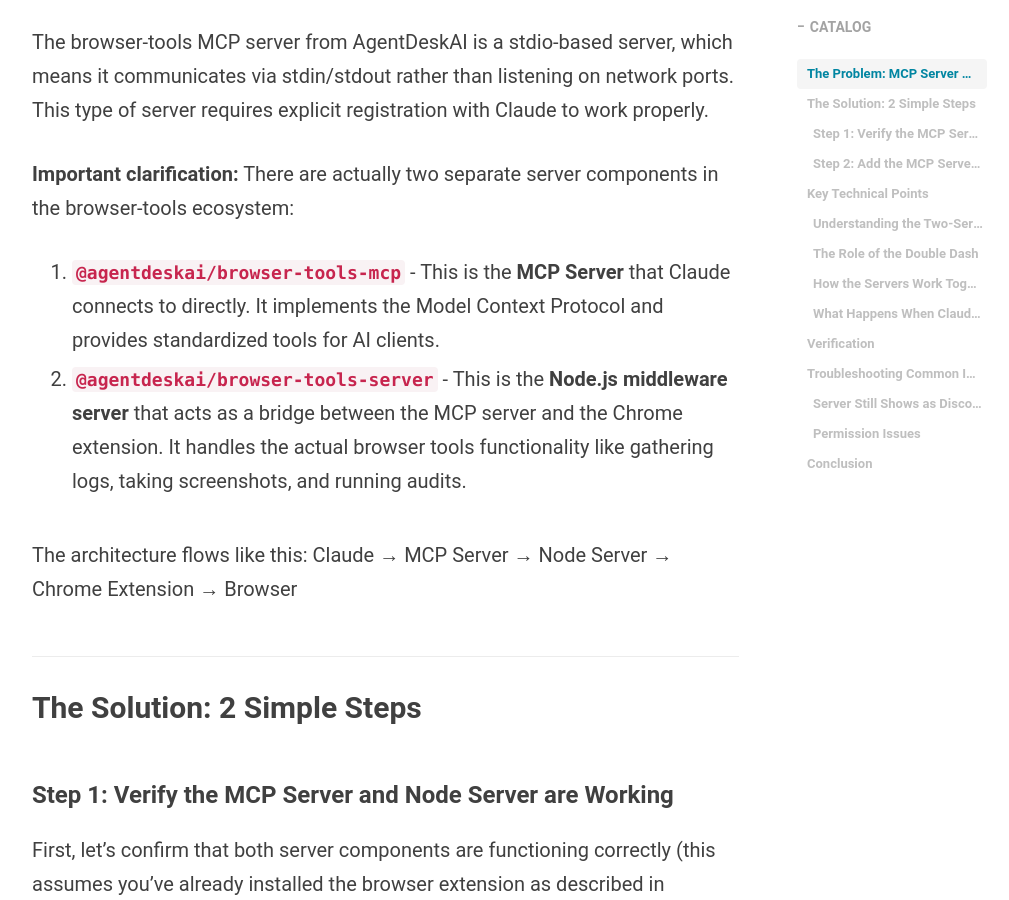
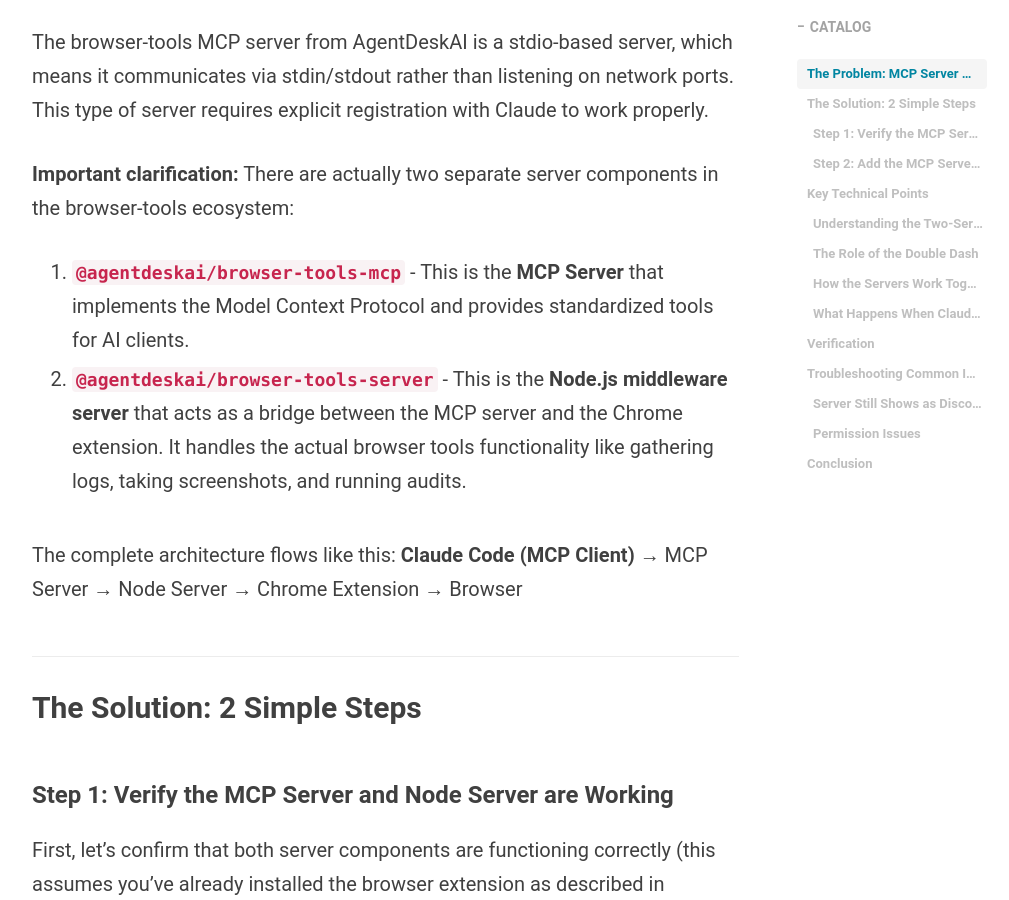
Before and after one commit to augchan42/augchan42.github.io, a Jekyll site: the page built from _posts/2025-08-02-configuring-browser-tools-mcp-claude-code.md, in a window 1280 px wide and 900 px high, scrolled down 1484 px. Shown: the whole window, without its empty margins (233-1242 px from the left). Built offline with Jekyll 4.4.1, drawn with Linux system fonts in a browser that asks for light colours; nearby versions of some CDN libraries; some web fonts are replaced; comment, search, counter and statistics services are not loaded; some of the changed text lies outside the part shown.

Commit message:
Clarify roles in browser-tools MCP server blog post: Updated descriptions to specify that Claude Code acts as the MCP client and refined the architecture flow for better understanding of the two-server design.

```diff
--- a/_posts/2025-08-02-configuring-browser-tools-mcp-claude-code.md
+++ b/_posts/2025-08-02-configuring-browser-tools-mcp-claude-code.md
@@ -31,11 +31,11 @@
 
 **Important clarification:** There are actually two separate server components in the browser-tools ecosystem:
 
-1. **`@agentdeskai/browser-tools-mcp`** - This is the **MCP Server** that Claude connects to directly. It implements the Model Context Protocol and provides standardized tools for AI clients.
+1. **`@agentdeskai/browser-tools-mcp`** - This is the **MCP Server** that implements the Model Context Protocol and provides standardized tools for AI clients.
 
 2. **`@agentdeskai/browser-tools-server`** - This is the **Node.js middleware server** that acts as a bridge between the MCP server and the Chrome extension. It handles the actual browser tools functionality like gathering logs, taking screenshots, and running audits.
 
-The architecture flows like this: Claude → MCP Server → Node Server → Chrome Extension → Browser
+The complete architecture flows like this: **Claude Code (MCP Client)** → MCP Server → Node Server → Chrome Extension → Browser
 
 ## The Solution: 2 Simple Steps
 
@@ -102,7 +102,7 @@
 
 The browser-tools system uses a two-server design that separates concerns:
 
-- **MCP Server (`browser-tools-mcp`):** Handles the Model Context Protocol communication with Claude via stdin/stdout
+- **MCP Server (`browser-tools-mcp`):** Handles the Model Context Protocol communication with Claude Code (the MCP client) via stdin/stdout
 - **Node.js Server (`browser-tools-server`):** Acts as middleware that communicates with the Chrome extension and provides the actual browser tools functionality
 
 This design has several advantages:
```
